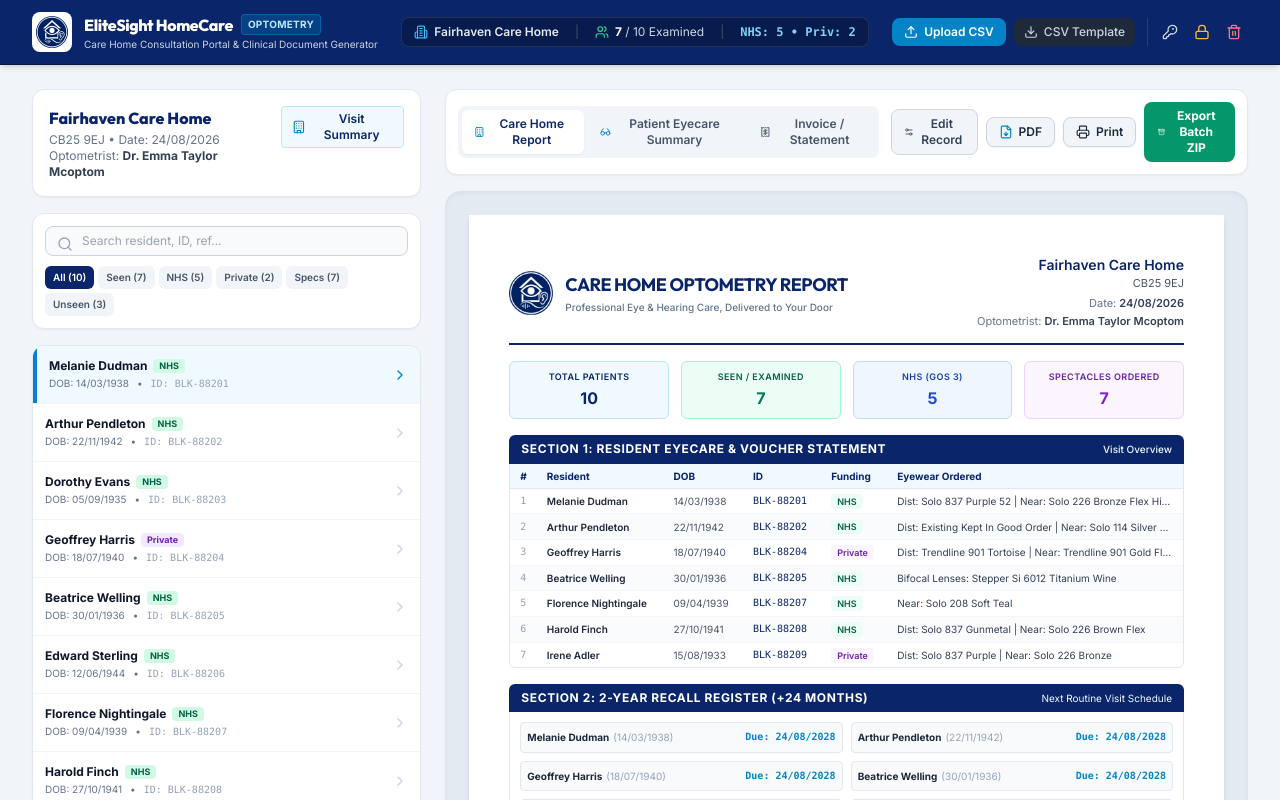
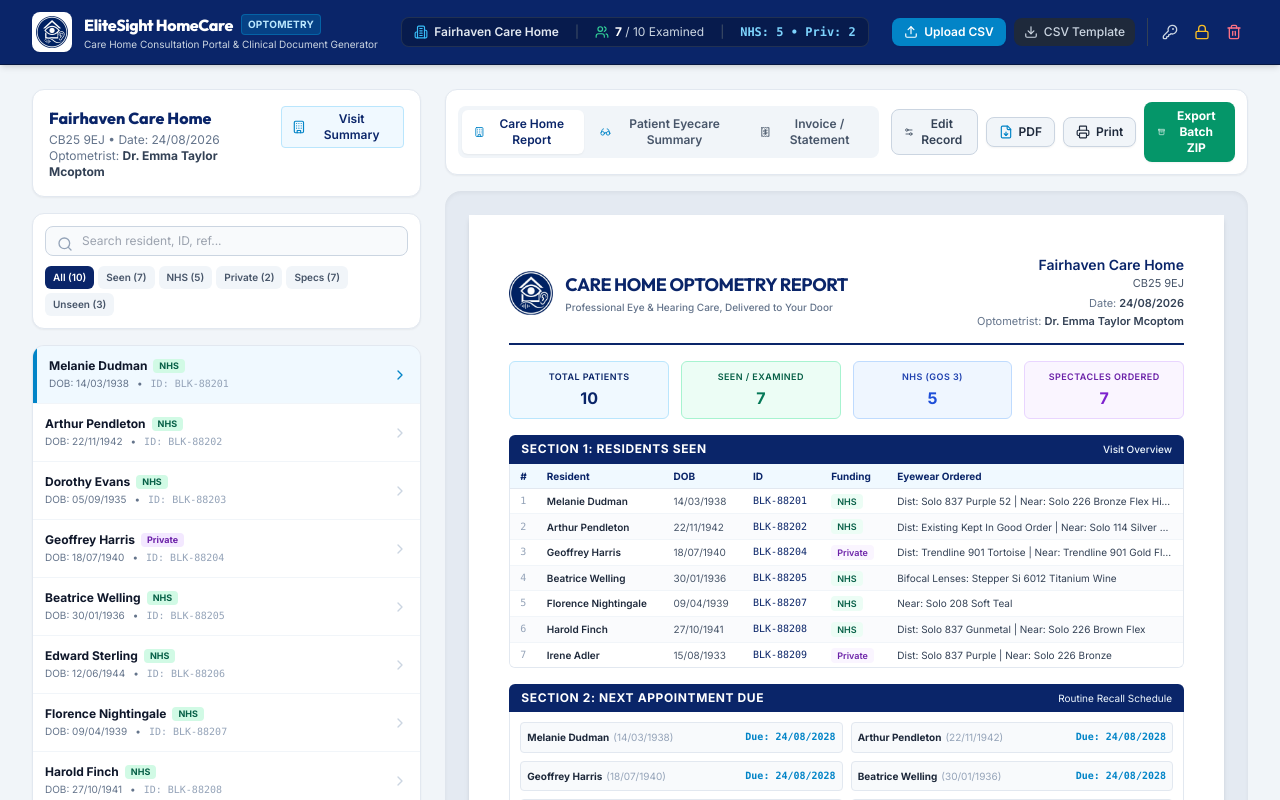
Before and after one commit to mbaldwinsmith/Optometry, a React (Vite) app: page / in a window 1280 px wide. Both pictures are taken after a click on the button "Sample Data". Shown: the top 800 px of the page. Built offline with nearby package versions, Linux system fonts and the light colour scheme.

Commit message:
feat: add CareHomeReport component for visualizing optometry visit summaries

```diff
--- a/src/components/print/CareHomeReport.tsx
+++ b/src/components/print/CareHomeReport.tsx
@@ -49,10 +49,10 @@
           </div>
         </div>
 
-        {/* SECTION 1: Resident Eyecare & Voucher Summary */}
+        {/* SECTION 1: Residents Seen */}
         <div className="mb-4">
           <div className="flex items-center justify-between bg-brand-navy text-white px-3 py-1.5 rounded-t-md">
-            <h2 className="font-bold text-xs uppercase tracking-wider">Section 1: Resident Eyecare &amp; Voucher Statement</h2>
+            <h2 className="font-bold text-xs uppercase tracking-wider">Section 1: Residents Seen</h2>
             <span className="text-[10px] font-medium text-brand-soft">Visit Overview</span>
           </div>
           <div className="border border-t-0 border-slate-200 rounded-b-md overflow-hidden">
@@ -98,11 +98,11 @@
           </div>
         </div>
 
-        {/* SECTION 2: 2-Year Recall Register */}
+        {/* SECTION 2: Next Appointment Due */}
         <div className="mb-4">
           <div className="flex items-center justify-between bg-brand-navy text-white px-3 py-1.5 rounded-t-md">
-            <h2 className="font-bold text-xs uppercase tracking-wider">Section 2: 2-Year Recall Register (+24 Months)</h2>
-            <span className="text-[10px] text-brand-soft">Next Routine Visit Schedule</span>
+            <h2 className="font-bold text-xs uppercase tracking-wider">Section 2: Next Appointment Due</h2>
+            <span className="text-[10px] text-brand-soft">Routine Recall Schedule</span>
           </div>
           <div className="border border-t-0 border-slate-200 rounded-b-md p-2.5 bg-white">
             <div className="grid grid-cols-2 gap-2 text-[10px]">
@@ -120,16 +120,16 @@
             </div>
             {summary.recalls.length > 8 && (
               <p className="text-[9px] text-slate-400 text-right mt-1 italic">
-                + {summary.recalls.length - 8} more residents scheduled for 2-year recall.
+                + {summary.recalls.length - 8} more residents scheduled for recall.
               </p>
             )}
           </div>
         </div>
 
-        {/* SECTION 3: Exceptions & Reschedules */}
+        {/* SECTION 3: Residents Not Seen */}
         <div>
           <div className="bg-brand-navy text-white px-3 py-1.5 rounded-t-md">
-            <h2 className="font-bold text-xs uppercase tracking-wider">Section 3: Exceptions &amp; Reschedules Required</h2>
+            <h2 className="font-bold text-xs uppercase tracking-wider">Section 3: Residents Not Seen</h2>
           </div>
           <div className="border border-t-0 border-slate-200 rounded-b-md p-2.5 bg-white">
             {summary.unseenPatients.length > 0 ? (
```
